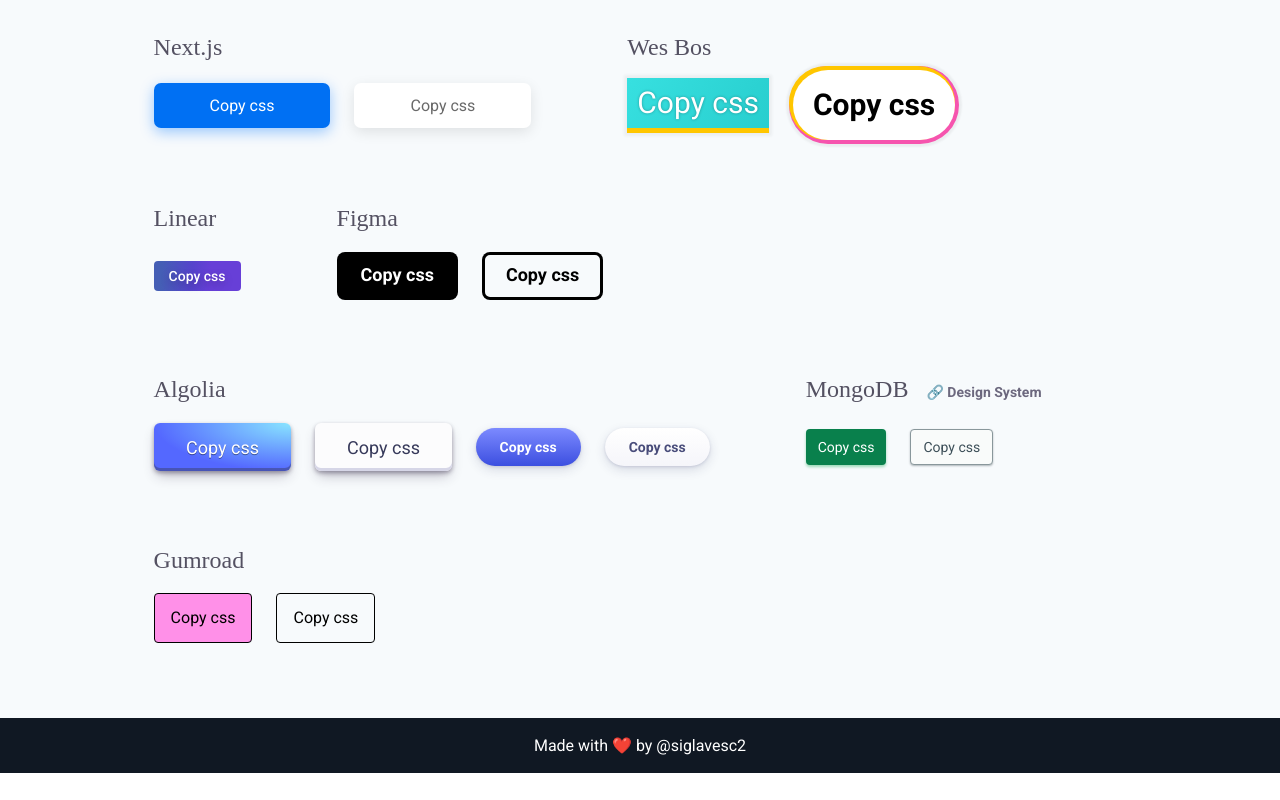
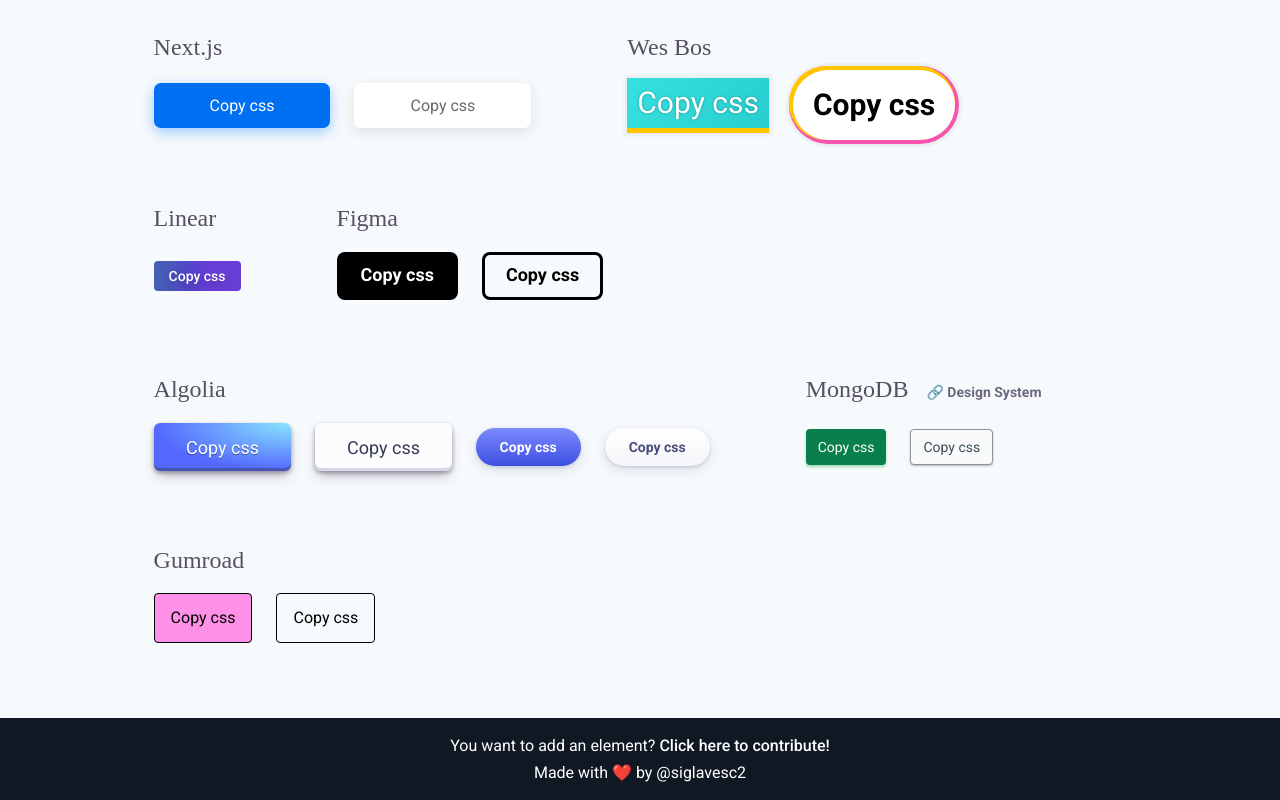
Before and after one commit to Siglave/copy-paste-css, a Next.js app: page / in a window 1280 px wide. Shown: the part 3640-4440 px from the top of the page. Before the commit the page ends 4413 px from the top, so only its background shows below. Built offline with nearby package versions, Linux system fonts and the light colour scheme; a web font is replaced by a local one.

Commit message:
Add link to github repo

```diff
--- a/frontend/Footer.jsx
+++ b/frontend/Footer.jsx
@@ -15,6 +15,7 @@
 const FooterText = styled.p`
     font-size: 16px;
     color: white;
+    text-align: center;
     @media (max-width: 1000px) {
        width: 100%;
        text-align: center;
@@ -29,10 +30,26 @@
     }
 `
 
+const GithubLink = styled.a`
+    font-weight: 500;
+    :hover{
+       color: ${({ theme }) => theme.primary4};
+       text-decoration: underline;
+    }
+`
+
 export default function Footer() {
     return (
         <FooterStyled>
-            <FooterText>Made with ❤️ by <TwitterLink target="_blank" href="https://twitter.com/siglavesc2">@siglavesc2</TwitterLink></FooterText>
+            <div>
+                <FooterText style={{ marginBottom: "8px" }}>
+                    You want to add an element?
+                    <GithubLink style={{ marginLeft: "4px" }} rel="nofollow" target="_blank" href="https://github.com/Siglave/copy-paste-css">
+                        Click here to contribute!
+                    </GithubLink>
+                </FooterText>
+                <FooterText>Made with ❤️ by <TwitterLink rel="nofollow" target="_blank" href="https://twitter.com/siglavesc2">@siglavesc2</TwitterLink></FooterText>
+            </div>
         </FooterStyled>
     )
 }
```
